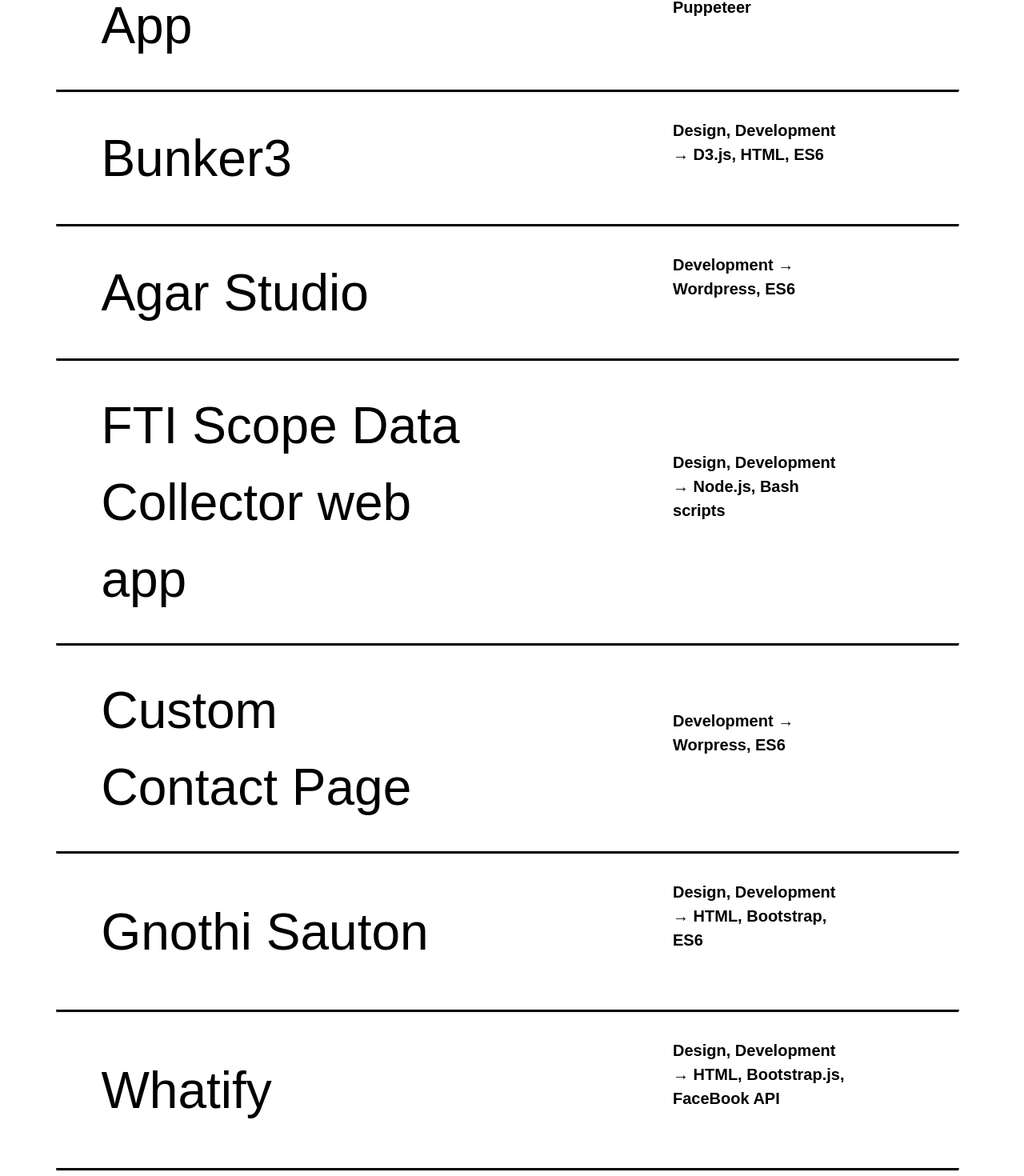
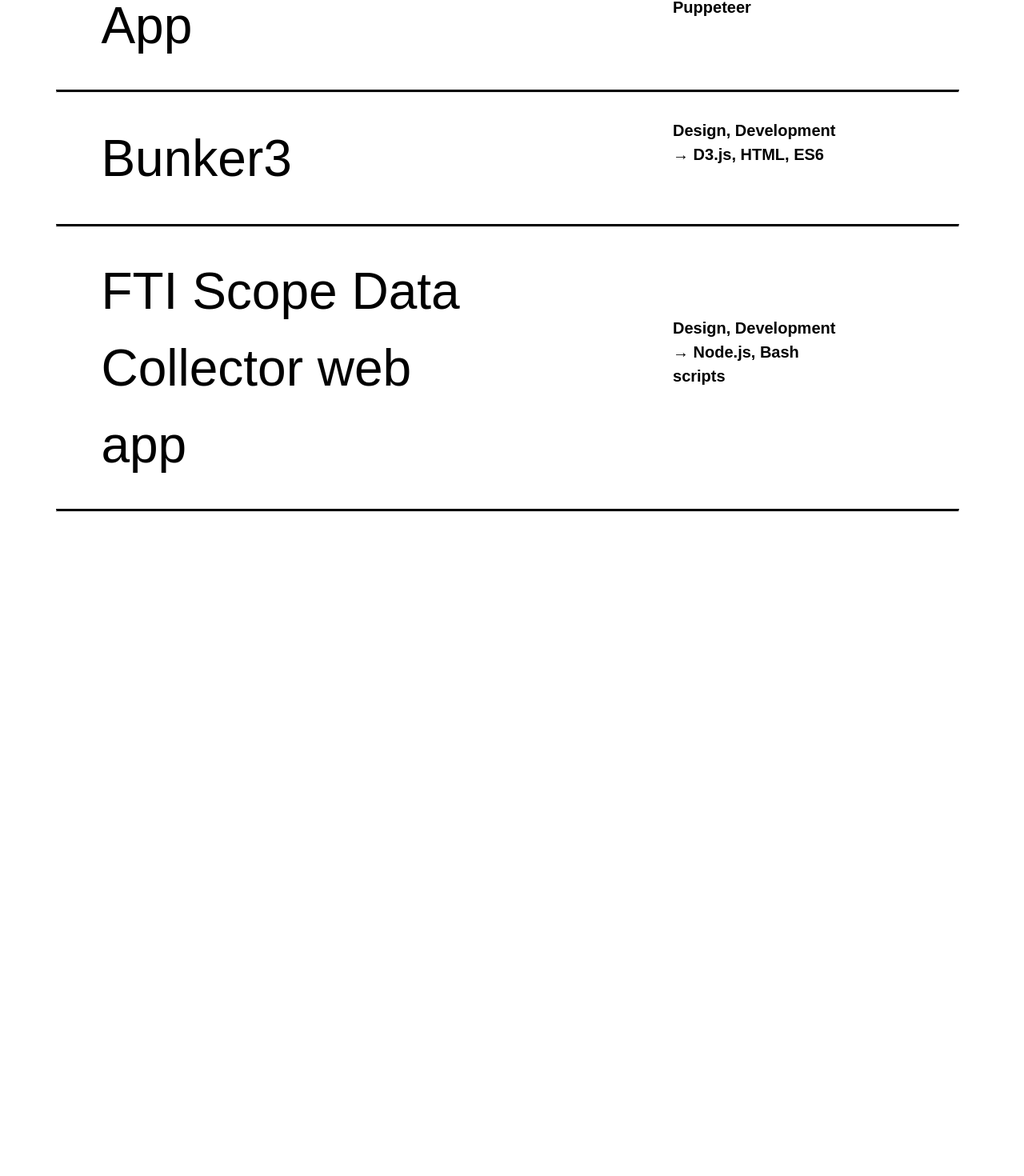
Before and after one commit to ColinRosati/dev-portfolio, a React (Create React App) app: page /dev-portfolio/work in a window 1280 px wide. Shown: the part 1157-2627 px from the top of the page at 80% size. After the commit the page ends 1899 px from the top, so only its background shows below. Built offline with nearby package versions, Linux system fonts and the light colour scheme.

Commit message:
Update work page

```diff
--- a/src/pages/WorkPage/index.jsx
+++ b/src/pages/WorkPage/index.jsx
@@ -39,36 +39,10 @@
           details={'Design, Development → D3.js, HTML, ES6'}
         />
         <Projects
-          head={'Agar Studio'}
-          link={'http://www.agarstudio.com'}
-          linkTitle={'AGAR'}
-          details={'Development → Wordpress, ES6'}
-        />
-        <Projects
           head={'FTI Scope Data Collector web app'}
           link={'https://github.com/ColinRosati1/data_collector'}
           linkTitle={'Raspberry PI Server'}
           details={'Design, Development  →  Node.js, Bash scripts'}
-        />
-        <Projects
-          head={'Custom Contact Page'}
-          link={
-            'http://www.agarstudio.com/wp-content/themes/agar/avalanche/agar-avalanche.html'
-          }
-          linkTitle={'AGAR'}
-          details={'Development → Worpress, ES6'}
-        />
-        <Projects
-          head={'Gnothi Sauton'}
-          link={'https://www.gnothisauton.xyz'}
-          linkTitle={'Gnothi Sauton'}
-          details={'Design, Development → HTML, Bootstrap, ES6'}
-        />
-        <Projects
-          head={'Whatify'}
-          link={'https://www.whatify.world'}
-          linkTitle={'Whatify'}
-          details={'Design, Development → HTML, Bootstrap.js, FaceBook API'}
         />
       </div>
     </div>
```
